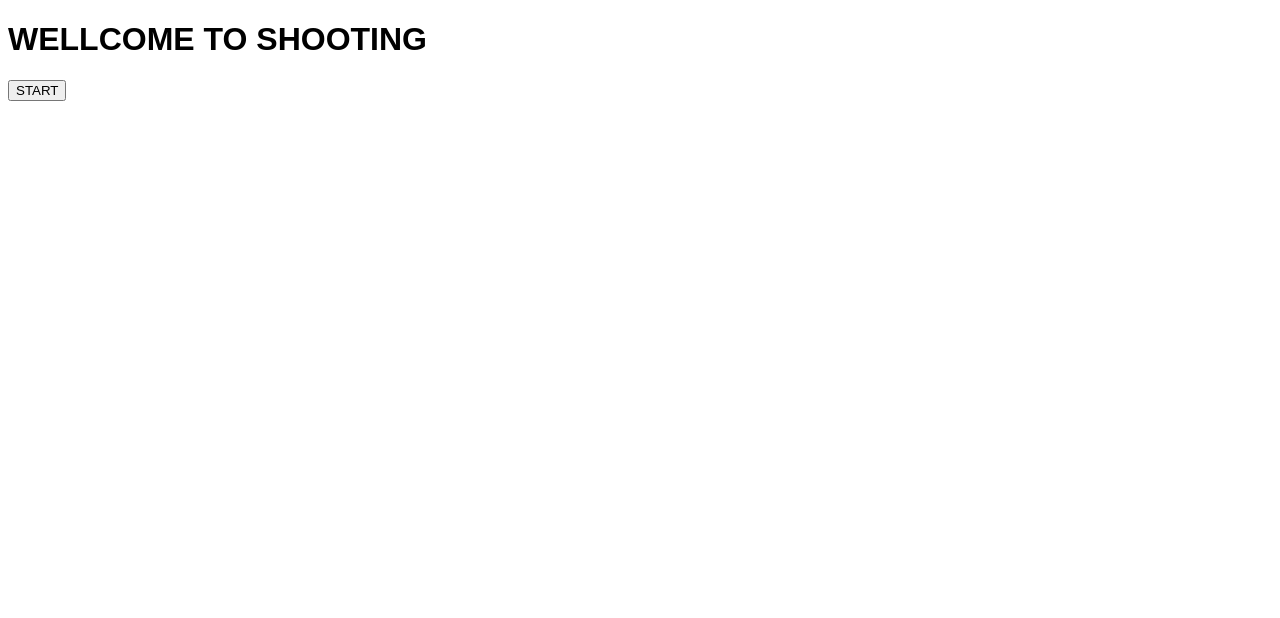
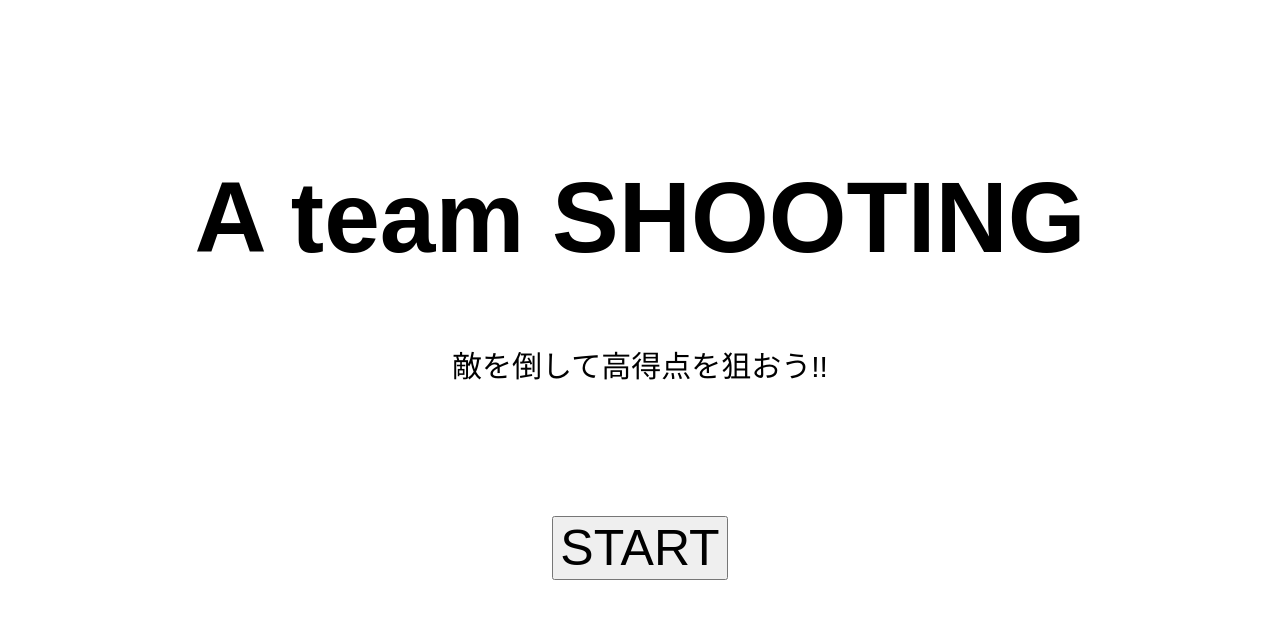
Before and after one commit to y21501/Ateam, a plain HTML site: page index.html in a window 1280 px wide. Drawn offline with Linux system fonts and the light colour scheme; a web font is replaced by a local one.

Commit message:
Revert "a"
This reverts commit 817ddd27de764cdd8d974f65004c708462d15305.

```diff
--- a/index.html
+++ b/index.html
@@ -14,15 +14,18 @@
 </head>
 
 <body>
-    <div id="home_UI">
-        <h1>WELLCOME TO SHOOTING</h1>
+    <div id="home_UI" class="HOME_TITLE wrapper" >
+        <div class="container">
+            <h1>A team SHOOTING</h1>
+            <p>敵を倒して高得点を狙おう!!</p>
+        </div>
         <button class="ST_btn" id="start_button">START</button>
     </div>
     <div id="game_UI" hidden>
         <div class="wrapper">
             <header id="buttton">
                 <input type="button" id="home" value="戻る">
-                <input type="button" id="pose" value="停止">
+                <input type="button" id="pause" value="停止">
             </header>
 
             <main>
--- a/main.js
+++ b/main.js
@@ -36,10 +36,7 @@ var p = 0; //点数（ポイント）
 
 var life = 2;
 
-document.getElementById("start_button")
-        .addEventListener("click", function() {
-  document.getElementById("home_UI").hidden = true;
-  document.getElementById("game_UI").hidden = false;
+
 //playerを描く関数
 function player_draw(){
     ctx.beginPath()
@@ -199,7 +196,7 @@ function e_make(){
 setInterval(e_make,1500);
 
 draw();
-}, false);
+
 
 
 // var canvas = document.getElementById("screeen");//canvasを読み込む
--- a/style.css
+++ b/style.css
@@ -5,6 +5,21 @@
 }
 body{
     font-family: 'DotGothic16', sans-serif;
+}
+.HOME_TITLE{
+    text-align: center;
+    margin-top: 20vh;
+}
+h1{
+    font-size: 100px;
+}
+.HOME_TITLE p{
+    font-size: 30px;
+}
+.ST_btn{
+    font-family: 'DotGothic16', sans-serif;
+    font-size: 50px;
+    margin-top: 100px;
 }
 header{
     height: 70px;
```
